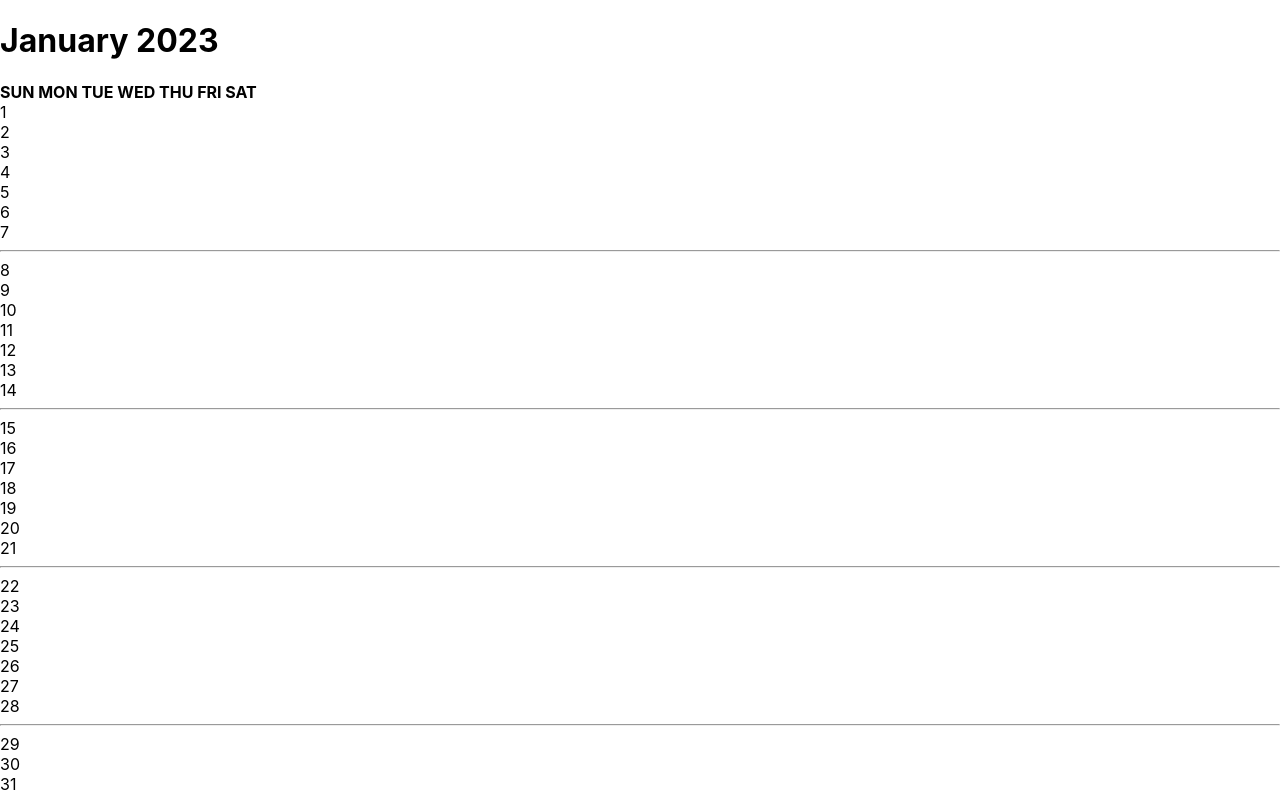
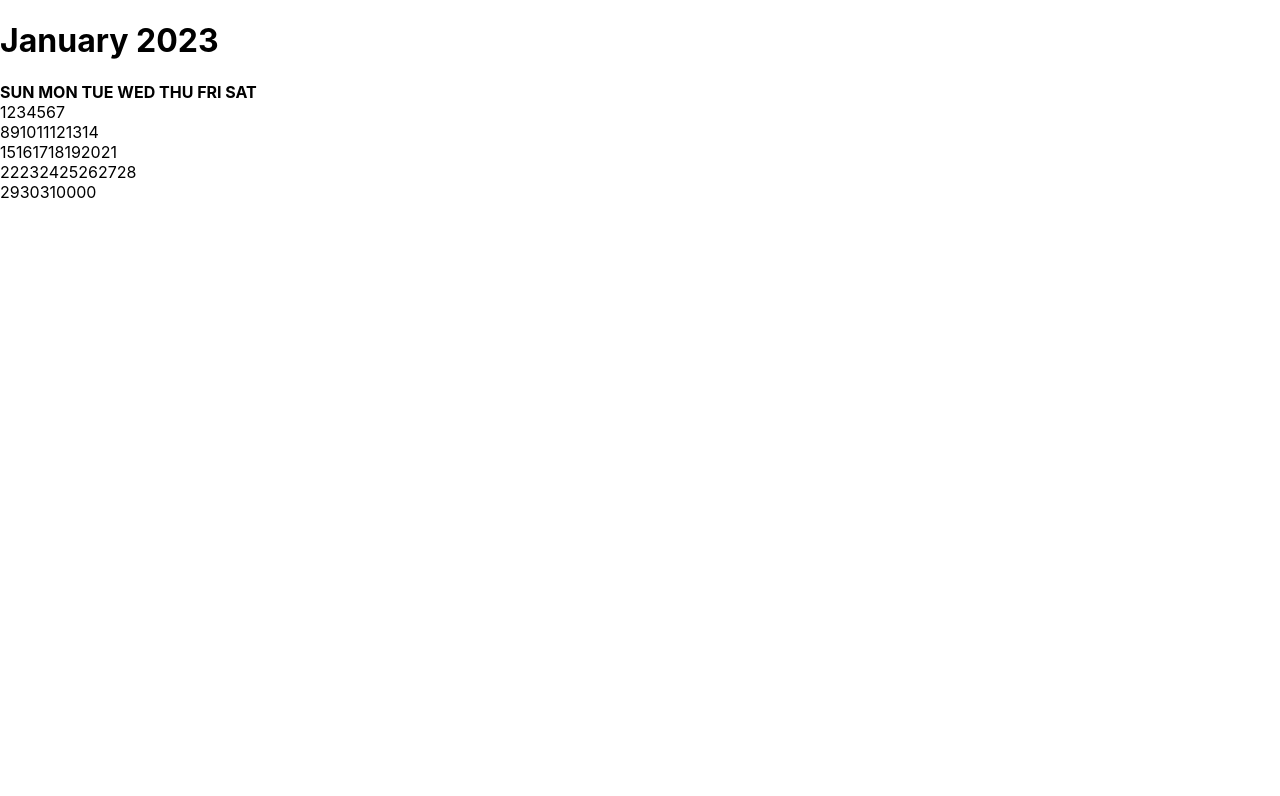
Before and after one commit to UlsanBigDev/ChunMa, a React (Create React App) app: page / in a window 1280 px wide. Shown: the top 796 px of the page. Built offline with nearby package versions, Linux system fonts and the light colour scheme.

Commit message:
2dimension array

```diff
--- a/src/page/Calendar.tsx
+++ b/src/page/Calendar.tsx
@@ -30,8 +30,12 @@ function Calendar() {
       arr.push(0);
     }
 
+    const arrWeek=[];
+    for (let i = 0; i<weekNum; i++){
+      arrWeek.push(arr.slice(0+7*i,7*(i+1))) //0,7 7,14 14,21 21,28 28,35
+    }
 
-
+    console.log(arrWeek);
     return (
       <div>
         <h1>{monthTemp[prevMonth]} {prevYear}</h1>
@@ -41,14 +45,19 @@ function Calendar() {
           )
         })}
         <br/>
-        {arr.map((date,index)=>{
+        <div>{arr.slice(0,7)}</div>
+        <div>{arr.slice(7,14)}</div>
+        <div>{arr.slice(14,21)}</div>
+        <div>{arr.slice(21,28)}</div>
+        <div>{arr.slice(28,35)}</div>
+        {/* {arr.map((date,index)=>{
           if ((index+1) % 7 == 0){
             return <div>{date}<hr/></div>
           }
           else {
             return <div>{date}</div>
           }
-        })}
+        })} */}
       </div>
     );
   }
```
